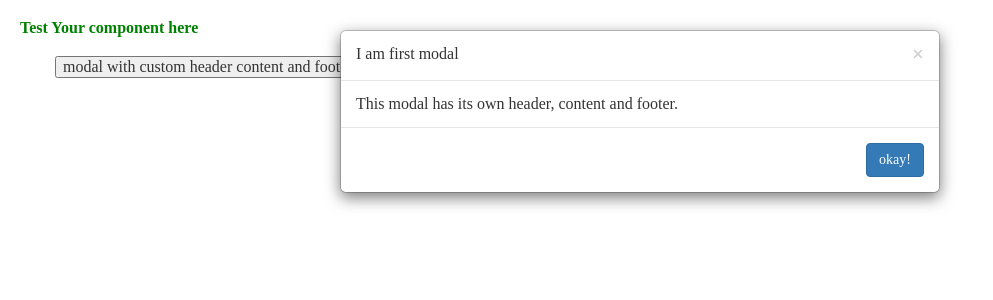
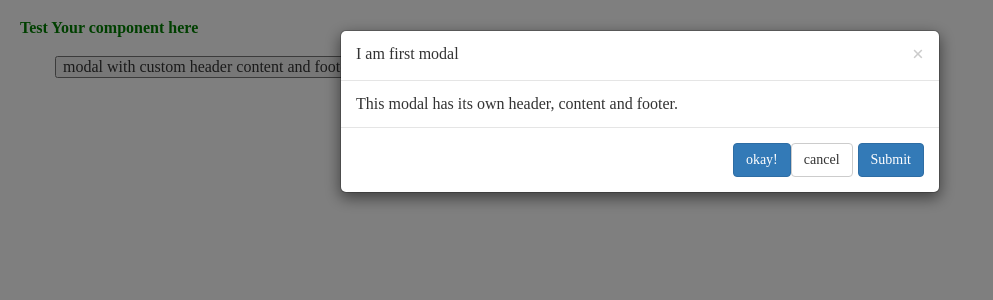
Before and after one commit to uttamchoudhary/Angular-components-test, an Angular app: page / in a window 1280 px wide. Both pictures are taken after a click on the button "modal with custom header content and footer". Shown: the top 300 px of the page, without its empty margins (0-993 px from the left). Built offline with nearby package versions, Linux system fonts and the light colour scheme.

Commit message:
set some default properties for modal, functionality completed

```diff
--- a/src/app/modal/modal.component.html
+++ b/src/app/modal/modal.component.html
@@ -1,4 +1,4 @@
-<div class="modal" tabindex="-1" role="dialog" #modalRoot (keydown.esc)="settings?.closeOnEscape ? close() : 0" [ngClass]="{ in: isOpened, fade: isOpened }" [ngStyle]="{ display: isOpened ? 'block' : 'none' }" (click)="settings?.closeOnOutsideClick ? close() : 0">
+<div class="modal fade" tabindex="-1" role="dialog" #modalRoot (keydown.esc)="settings?.closeOnEscape ? close() : 0" [ngClass]="{ in: isOpened}" [ngStyle]="{ display: isOpened ? 'block' : 'none' }" (click)="settings?.closeOnOutsideClick ? close() : 0">
     <div [class]="'modal-dialog ' + modalClass" (click)="preventClosing($event)">
         <div class="modal-content" tabindex="0" *ngIf="isOpened">
             <div class="modal-header">
@@ -11,8 +11,8 @@
             </div>
             <div class="modal-footer">
                 <ng-content select="modal-footer"></ng-content>
-                <button *ngIf="settings?.cancelButtonLabel" type="button" class="btn btn-default" data-dismiss="modal" (click)="close()">{{ settings?.cancelButtonLabel }}</button>
-                <button *ngIf="settings?.submitButtonLabel" type="button" class="btn btn-primary" (click)="onSubmit.emit(undefined)">{{ settings?.submitButtonLabel }}</button>
+                <button *ngIf="settings?.secondaryButtonLabel" type="button" class="btn btn-default" data-dismiss="modal" (click)="close()">{{ settings?.secondaryButtonLabel }}</button>
+                <button *ngIf="settings?.primaryButtonLabel" type="button" class="btn btn-primary" (click)="onSubmit.emit()">{{ settings?.primaryButtonLabel }}</button>
             </div>
         </div>
     </div>
--- a/src/app/modal/modal.component.ts
+++ b/src/app/modal/modal.component.ts
@@ -1,4 +1,4 @@
-import { Component, OnInit, Input, Output, OnDestroy, EventEmitter, ElementRef, ViewChild } from '@angular/core';
+import { Component, OnInit, Input, Output, OnDestroy, OnChanges, EventEmitter, ElementRef, ViewChild } from '@angular/core';
 import { Settings } from './models';
 
 @Component({
@@ -6,13 +6,9 @@ import { Settings } from './models';
   templateUrl: './modal.component.html',
   styleUrls: ['./modal.component.scss']
 })
-export class ModalComponent implements OnDestroy {
+export class ModalComponent implements OnChanges {
 
-  @Input() settings: Settings;
-
-
-  @Input()
-  public backdrop: boolean = true;
+  @Input() config: Settings;
 
   @Output() public onOpen = new EventEmitter(false);
   @Output() public onClose = new EventEmitter(false);
@@ -22,36 +18,41 @@ export class ModalComponent implements OnDestroy {
 
   @ViewChild("modalRoot")
   public modalRoot: ElementRef;
-
+  private settings: Settings;
   private backdropElement: HTMLElement;
 
   constructor() {
+    this.settings = {
+      closeOnEscape: true,
+      closeOnOutsideClick: true,
+      hideCloseButton: false,
+      backdrop: true
+    }
+  }
+
+  ngOnChanges() {
+    this.settings = Object.assign(this.settings, this.config);
     this.createBackDrop();
   }
 
-  ngOnDestroy() {
-    document.body.className = document.body.className.replace(/modal-open\b/, "");
-    if (this.backdropElement && this.backdropElement.parentNode === document.body)
-      document.body.removeChild(this.backdropElement);
-  }
 
-  open(...args: any[]) {
+  open() {
     if (this.isOpened)
       return;
 
     this.isOpened = true;
-    this.onOpen.emit(args);
+    this.onOpen.emit();
     document.body.appendChild(this.backdropElement);
     window.setTimeout(() => this.modalRoot.nativeElement.focus(), 0);
     document.body.className += " modal-open";
   }
 
-  close(...args: any[]) {
+  close() {
     if (!this.isOpened)
       return;
 
     this.isOpened = false;
-    this.onClose.emit(args);
+    this.onClose.emit();
     document.body.removeChild(this.backdropElement);
     document.body.className = document.body.className.replace(/modal-open\b/, "");
   }
--- a/src/app/modal/models.ts
+++ b/src/app/modal/models.ts
@@ -4,7 +4,7 @@ export interface Settings {
     closeOnOutsideClick?: boolean,
     title?: string,
     hideCloseButton?: boolean,
-    cancelButtonLabel?: string,
-    submitButtonLabel?: string,
+    secondaryButtonLabel?: string,
+    primaryButtonLabel?: string,
     backdrop?: boolean
 }
--- a/src/app/root/app.component.html
+++ b/src/app/root/app.component.html
@@ -6,7 +6,7 @@
 
     <div class="row">
         <button (click)="firstModal.open()">modal with custom header content and footer</button>
-        <modal #firstModal [settings]="options" (onSubmit)="firstModal.close()">
+        <modal #firstModal [config]="options" (onSubmit)="onSubmit(firstModal)" (onOpen)="onOpen()" (onClose)="onClose()">
             <modal-header>
                 <h1>I am first modal</h1>
             </modal-header>
@@ -19,4 +19,19 @@
         </modal>
     </div>
 
+    <!-- <div class="row">
+        <button (click)="secondModal.open()">modal without close button</button>
+        <modal #secondModal>
+            <modal-header>
+                <h1>I am second modal</h1>
+            </modal-header>
+            <modal-content>
+                This modal does not have close button.
+            </modal-content>
+            <modal-footer>
+                <button class="btn btn-primary" (click)="secondModal.close()">okay!</button>
+            </modal-footer>
+        </modal>
+    </div> -->
+
 </div>
--- a/src/app/root/app.component.ts
+++ b/src/app/root/app.component.ts
@@ -1,4 +1,4 @@
-import { Component } from '@angular/core';
+import { Component, ViewChild, ElementRef } from '@angular/core';
 import { Settings } from '../modal/models';
 
 @Component({
@@ -8,16 +8,29 @@ import { Settings } from '../modal/models';
 })
 export class AppComponent  {
 
-//   options: Settings = {
-//     modalClass: 'my-modal',
-//     closeOnEscape: true,
-//     closeOnOutsideClick: true,
-//     title: 'Title',
-//     hideCloseButton: false,
-//     cancelButtonLabel: 'cancel',
-//     submitButtonLabel: 'Submit',
-//     backdrop: true
-// }
+  options: Settings = {
+    modalClass: 'my-modal',
+    closeOnEscape: true,
+    closeOnOutsideClick: true,
+    title: 'Title',
+    hideCloseButton: false,
+    secondaryButtonLabel: 'cancel',
+    primaryButtonLabel: 'Submit',
+    backdrop: true
+}
+
+onOpen(){
+  console.log('opened')
+}
+
+onSubmit(firstModal){
+  console.log('Submited');
+  firstModal.close();
+}
+
+onClose(){
+  console.log('Closed')
+}
 
 
 
```
